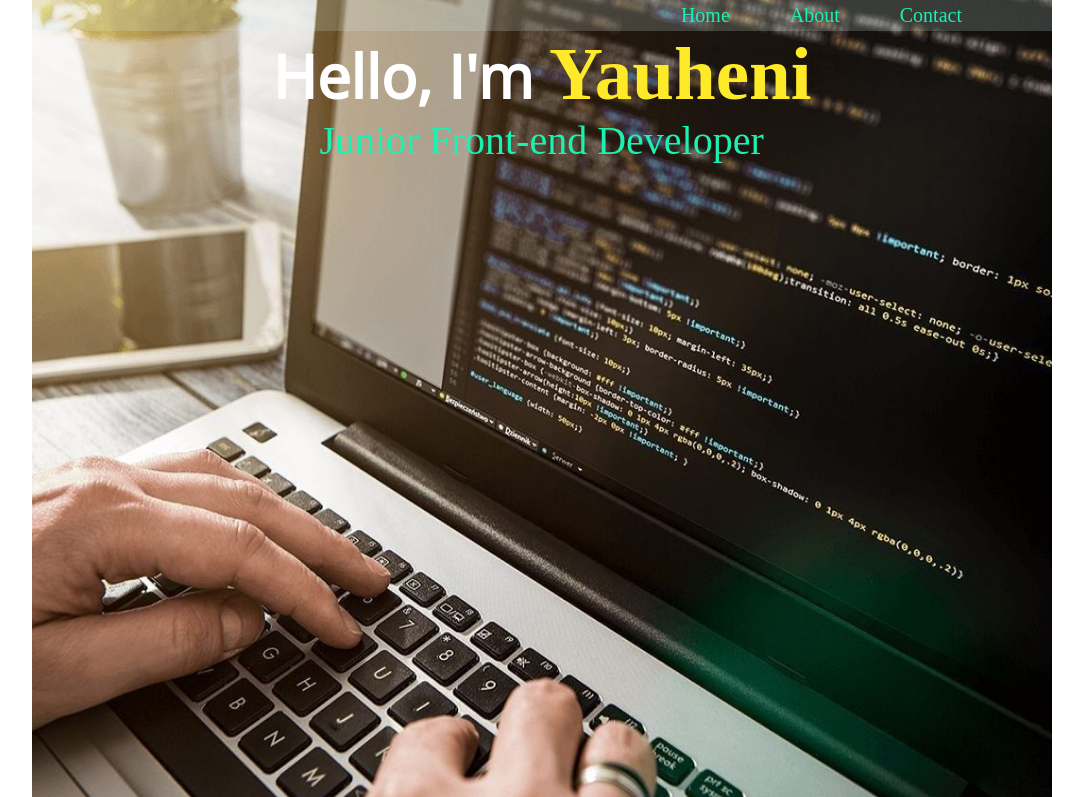
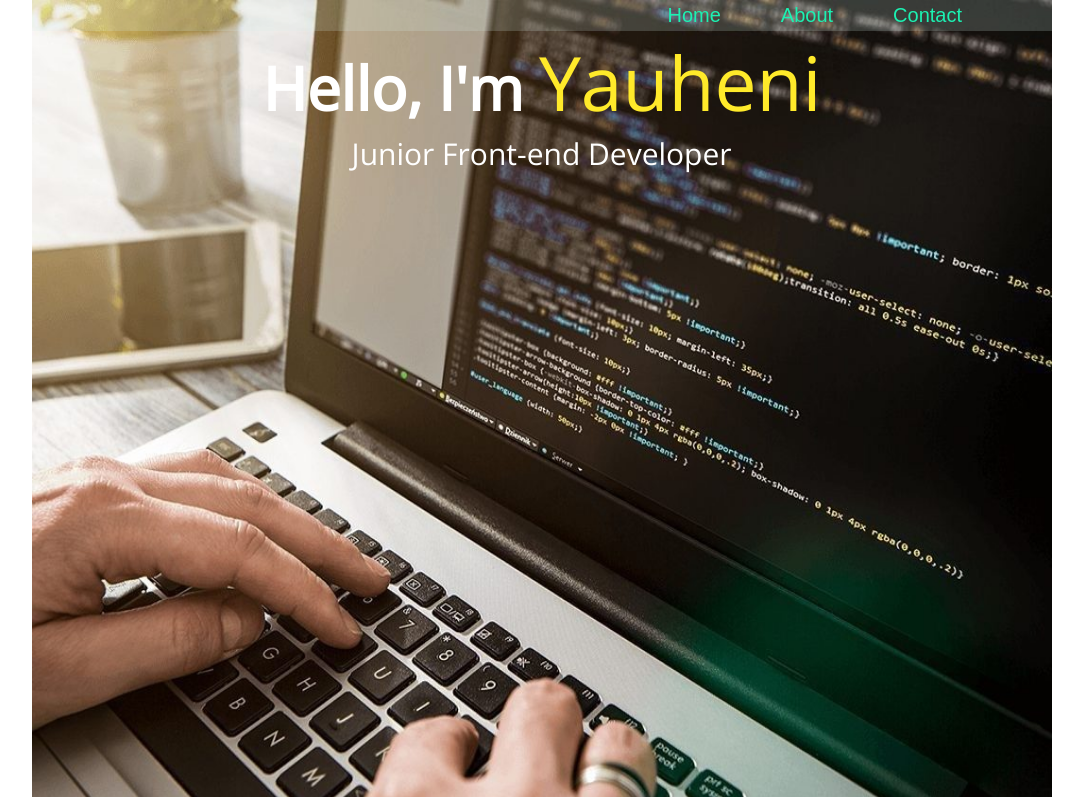
Before and after one commit to ekoniuh/rsschool-2019Q1-cv, a plain HTML site: page index.html in a window 1280 px wide. Shown: the top 797 px of the page, without its empty margins (98-1181 px from the left). Drawn offline with nearby package versions, Linux system fonts and the light colour scheme.

Commit message:
style: add style if header

```diff
--- a/style/style.css
+++ b/style/style.css
@@ -47,6 +47,11 @@ header {
 
 }
 
+.containet-opacity {
+    height: 100%;
+    background: rgba(154, 160, 159, 0.31);
+}
+
 .navbar {
     display: flex;
     justify-content: flex-end;
@@ -81,6 +86,7 @@ header {
 .navbar-right li {
     margin-right: 20px;
     padding: 4px 20px;
+    font-family: sans-serif;
 }
 
 .navbar-right a:hover {
@@ -103,16 +109,14 @@ header {
 }
 
 .cover span {
-    font-family: "Monotype Corsiva";
+       font-weight: 400;
     font-size: 75px;
     color: rgb(255, 234, 42);
 }
 
 .cover p {
     text-align: center;
-    font-family: "Monotype Corsiva";
-    font-size: 40px;
-    color: rgb(28, 241, 178);
+    font-size: 30px;
 }
 
 #about h2 {
```
